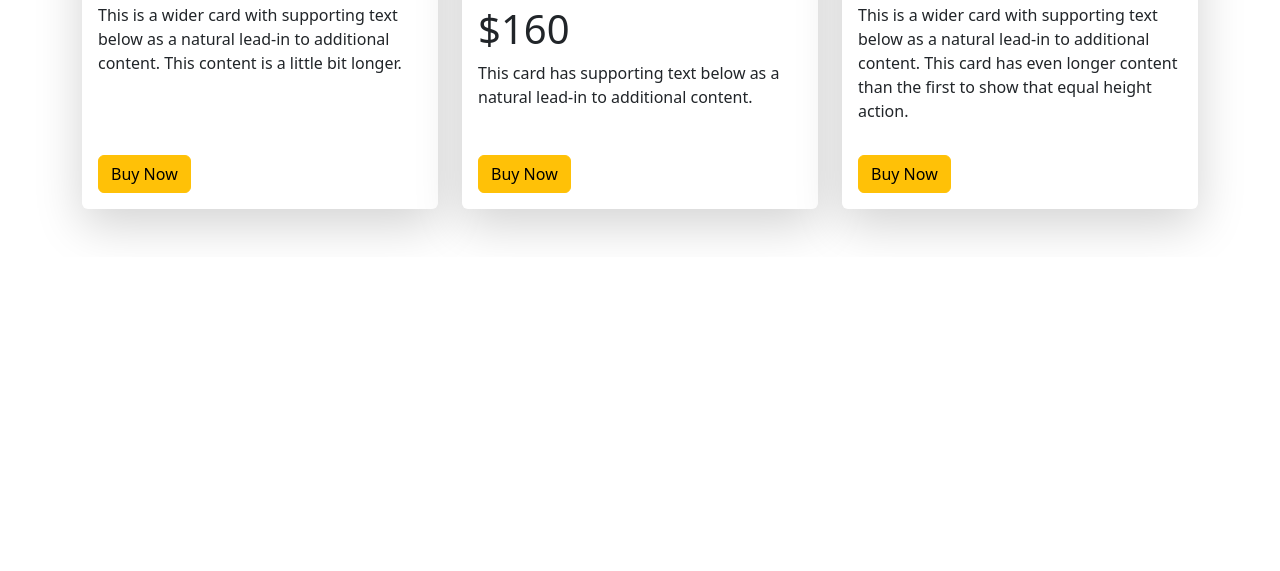
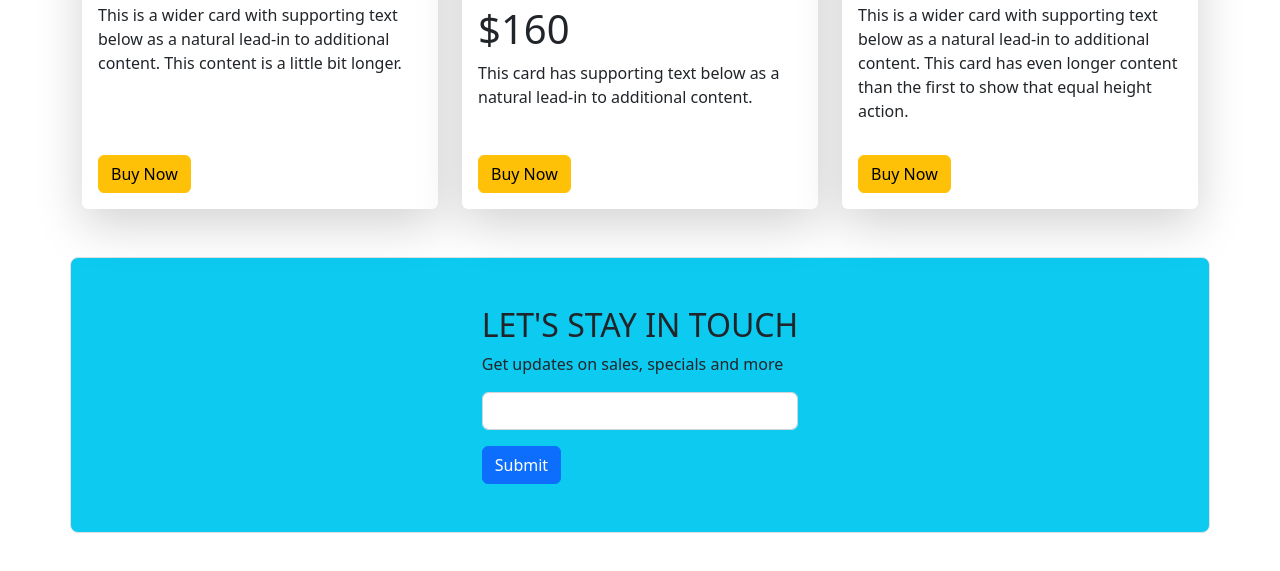
Before and after one commit to ayatullahkhomeni/Ak-Panda-Commerce-Bootstrap, a plain HTML site: page index.html in a window 1280 px wide. Shown: the part 1933-2504 px from the top of the page. Before the commit the page ends 2190 px from the top, so only its background shows below. Drawn offline with nearby package versions, Linux system fonts and the light colour scheme.

Commit message:
btn-submit

```diff
--- a/index.html
+++ b/index.html
@@ -265,6 +265,23 @@
         </div>
     </Section>
     <!-- categories end -->
+
+    <!-- Subscribe started -->
+    <section class="container my-5 bg-info border rounded-3  d-flex justify-content-center align-items-center p-5">
+        <div>
+            <h2>LET'S STAY IN TOUCH</h2>
+            <p>Get updates on sales, specials and more</p>
+
+            <form>
+                <div class="mb-3">
+
+                    <input type="email" class="form-control" id="exampleInputEmail1" aria-describedby="emailHelp">
+                </div>
+                <button type="submit" class="btn btn-primary">Submit</button>
+            </form>
+        </div>
+    </section>
+    <!-- Subscribe end -->
     <script src="https://cdn.jsdelivr.net/npm/bootstrap@5.2.0/dist/js/bootstrap.bundle.min.js"
         integrity="sha384-A3rJD856KowSb7dwlZdYEkO39Gagi7vIsF0jrRAoQmDKKtQBHUuLZ9AsSv4jD4Xa"
         crossorigin="anonymous"></script>
```
